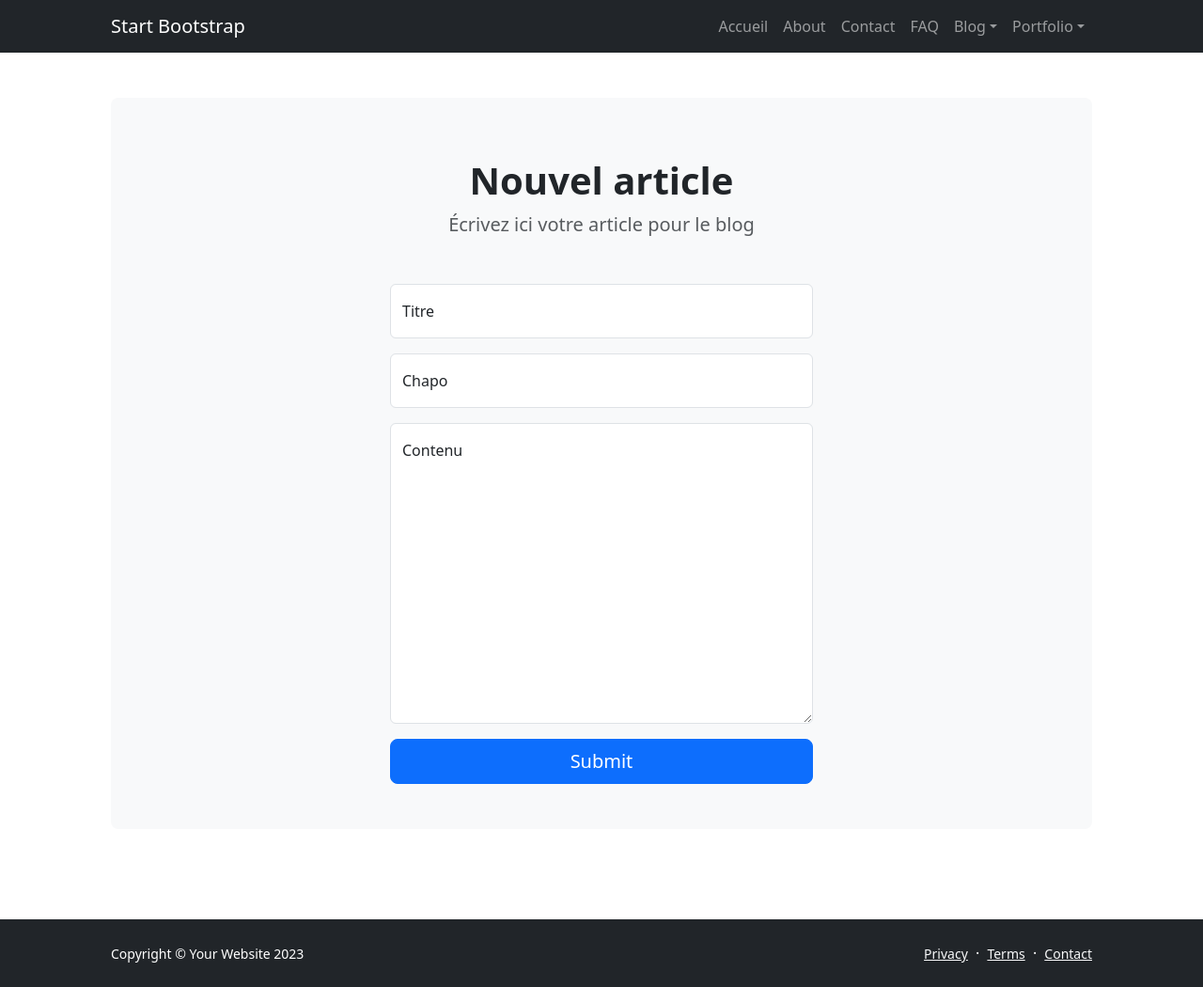
After one commit to Raphael-Marchese/OpenClassroom_P5, a PHP site: template src/views/post/create.html.twig in a window 1280 px wide. The commit adds this page. Shown: the whole page at 94% size. Run offline with PHP 8.4, Linux system fonts and the light colour scheme; the template is opened without the code that fills it, so the values that code supplies are empty; some libraries are stand-ins or nearby versions.

Commit message:
Add create post page, controller and repository

```diff
--- a/src/Router.php
+++ b/src/Router.php
@@ -17,6 +17,8 @@ class Router
         $this->routes = [
             '/' => [HomeController::class, 'render'], // Route pour /
             '/list' => [PostController::class, 'getCollection'], // Route pour /list
+            '/post/submit/create' => [PostController::class, 'submitCreate'], // Route pour /soumettre la création d'un post
+            '/post/create' => [PostController::class, 'createPost'], // Route pour /post/create
             '/post/(\d+)' => [PostController::class, 'getPost'], // Route pour /post/id
             '/404' => Error404::class,
         ];
--- a/src/views/components/navbar.html.twig
+++ b/src/views/components/navbar.html.twig
@@ -13,7 +13,7 @@
                     <li class="nav-item dropdown">
                         <a class="nav-link dropdown-toggle" id="navbarDropdownBlog" href="#" role="button" data-bs-toggle="dropdown" aria-expanded="false">Blog</a>
                         <ul class="dropdown-menu dropdown-menu-end" aria-labelledby="navbarDropdownBlog">
-                            <li><a class="dropdown-item" href="blog-home.html">Blog Home</a></li>
+                            <li><a class="dropdown-item" href="/post/create">Créer</a></li>
                             <li><a class="dropdown-item" href="/list">Liste des articles</a></li>
                             <li><a class="dropdown-item" href="blog-post.html">Blog Post</a></li>
                         </ul>
--- /dev/null
+++ b/src/views/post/create.html.twig
@@ -0,0 +1,53 @@
+{% extends 'layout.html.twig' %}
+
+{% block body %}
+    <main class="flex-shrink-0">
+        <!-- Page Content-->
+        <section class="py-5">
+            <div class="container px-5">
+                <!-- Contact form-->
+                <div class="bg-light rounded-3 py-5 px-4 px-md-5 mb-5">
+                    <div class="text-center mb-5">
+                        <div class="feature bg-primary bg-gradient text-white rounded-3 mb-3"><i class="bi bi-envelope"></i></div>
+                        <h1 class="fw-bolder">Nouvel article</h1>
+                        <p class="lead fw-normal text-muted mb-0">Écrivez ici votre article pour le blog</p>
+                    </div>
+                    <div class="row gx-5 justify-content-center">
+                        <div class="col-lg-8 col-xl-6">
+
+                            <form id="createPostForm" method="post" action="/post/submit/create">
+                                <!-- Title input-->
+                                <div class="form-floating mb-3">
+                                    <input class="form-control" name="title" id="title" type="text" placeholder="Ecrivez ici votre titre..." data-sb-validations="required" />
+                                    <label for="title">Titre</label>
+                                    <div class="invalid-feedback" data-sb-feedback="name:required">Le titre est obligatoire</div>
+                                </div>
+                                <!-- Chapo input-->
+                                <div class="form-floating mb-3">
+                                    <input class="form-control" id="chapo" name="chapo"  type="text" placeholder="le chapo est utile pour décrire ou résumer l'article" data-sb-validations="required,email" />
+                                    <label for="chapo">Chapo</label>
+                                    <div class="invalid-feedback" data-sb-feedback="email:required">un chapo est obligatoire</div>
+                                </div>
+                                <!-- Image upload-->
+{#                                <div class="form-floating mb-3">
+                                    <input class="form-control" type="file" id="image" name="image" accept="image/png, image/jpeg" />
+                                    <label class="mb-2" for="image">Choisissez une photo d'illustration</label>
+                                </div>#}
+                                <!-- Content input-->
+                                <div class="form-floating mb-3">
+                                    <textarea class="form-control" id="content" name="content"  type="text" placeholder="Ajouter le contenu de l'article" style="height: 20rem" data-sb-validations="required"></textarea>
+                                    <label for="content">Contenu</label>
+                                    <div class="invalid-feedback" data-sb-feedback="message:required">Un text de contenu est nécessaire.</div>
+                                </div>
+                                <!-- an error submitting the form-->
+                                <div class="d-none" id="submitErrorMessage"><div class="text-center text-danger mb-3">Error sending message!</div></div>
+                                <!-- Submit Button-->
+                                <div class="d-grid"><button class="btn btn-primary btn-lg " id="submitButton" type="submit">Submit</button></div>
+                            </form>
+                        </div>
+                    </div>
+                </div>
+            </div>
+        </section>
+    </main>
+{% endblock %}
```
Also changed, not shown: src/controllers/PostController.php (+22 -0 lines), src/model/PostRepository.php (+21 -0 lines), src/views/post/success.html.twig (added, +17 -0 lines).
